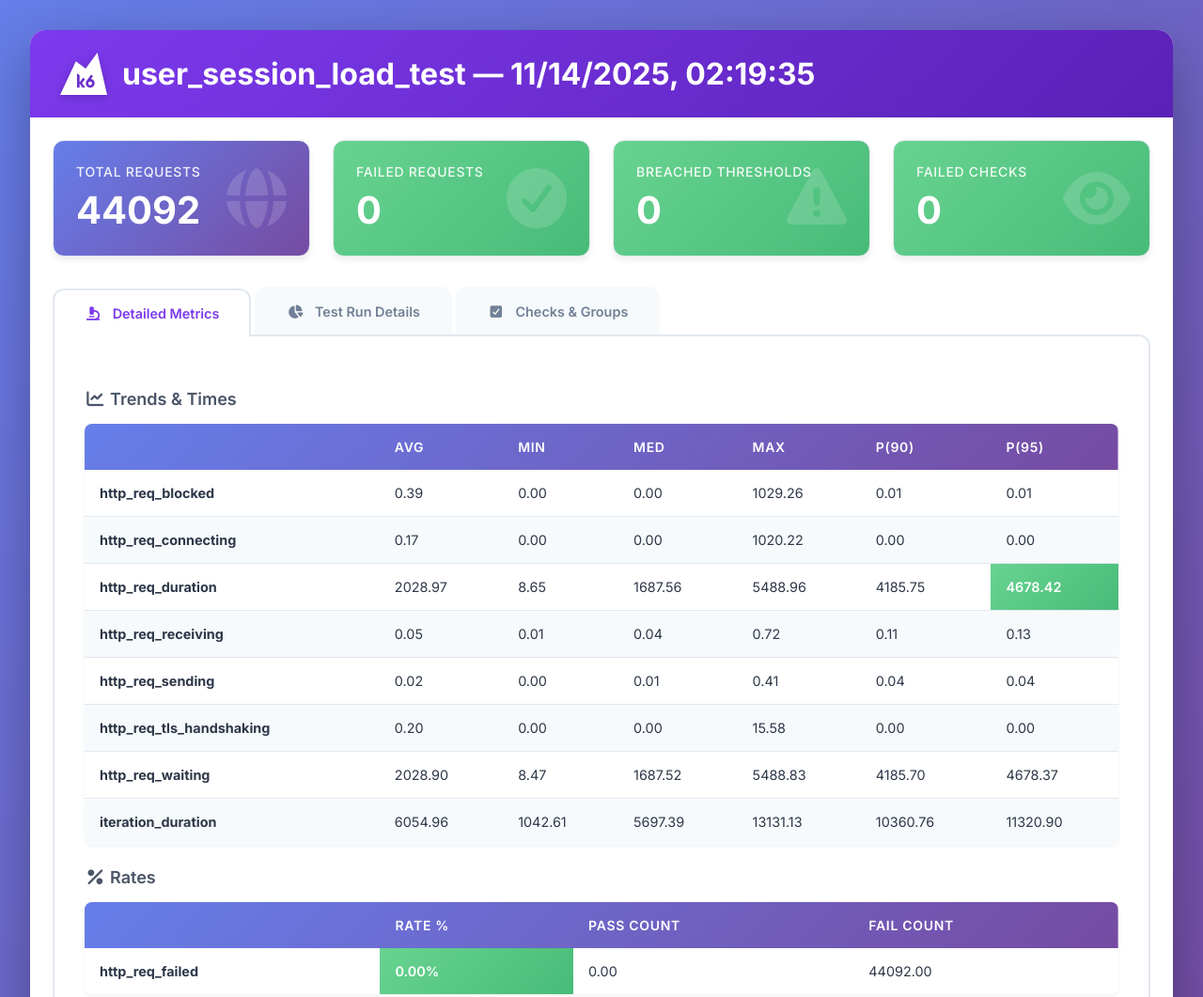
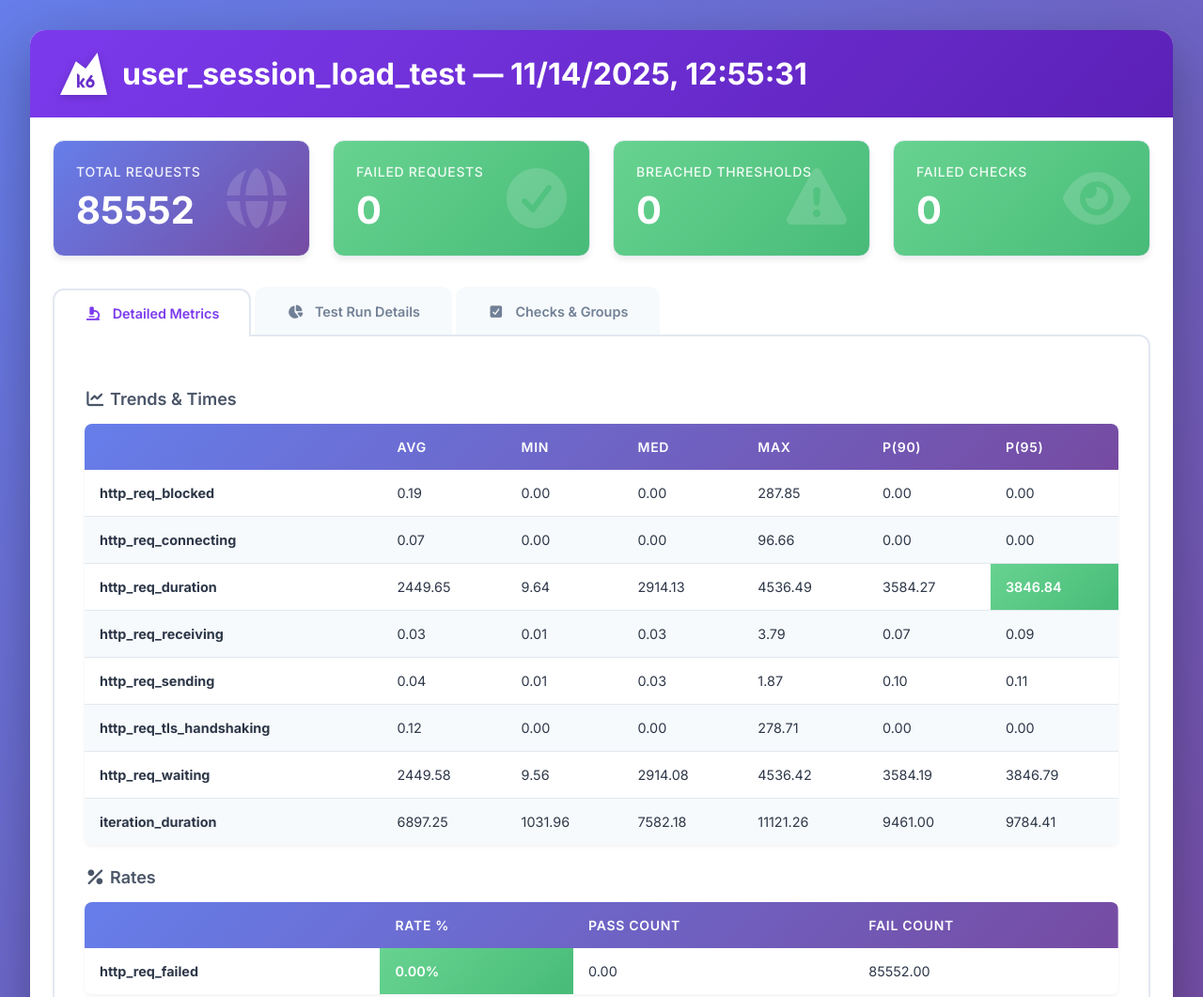
Before and after one commit to trieu/leo-cdp-framework, a browser extension: page tests_with_k6/results/user_session_load_test.html in a window 1280 px wide. Shown: the top 1061 px of the page at 94% size. Drawn offline with Linux system fonts and the light colour scheme.

Commit message:
update load test code and deployment flow

```diff
--- a/tests_with_k6/results/user_session_load_test.html
+++ b/tests_with_k6/results/user_session_load_test.html
@@ -1,4 +1,4 @@
-<!-- Report generated at: 11/14/2025, 02:19:35 -->
+<!-- Report generated at: 11/14/2025, 12:55:31 -->
 <!DOCTYPE html>
 <html lang="en">
   <head>
@@ -11,7 +11,7 @@
     <link href="https://fonts.googleapis.com/css2?family=Inter:wght@300;400;500;600;700&display=swap" rel="stylesheet">
 
     <meta name="viewport" content="width=device-width, initial-scale=1.0" />
-    <title>user_session_load_test — 11/14/2025, 02:19:35</title>
+    <title>user_session_load_test — 11/14/2025, 12:55:31</title>
     <style>
       * {
         margin: 0;
@@ -474,7 +474,7 @@
       <header>
         <h1>
           <svg width="50" height="45" viewBox="0 0 50 45" fill="none"><path d="M31.968 34.681a2.007 2.007 0 002.011-2.003c0-1.106-.9-2.003-2.011-2.003a2.007 2.007 0 00-2.012 2.003c0 1.106.9 2.003 2.012 2.003z" fill="white"></path><path d="M39.575 0L27.154 16.883 16.729 9.31 0 45h50L39.575 0zM23.663 37.17l-2.97-4.072v4.072h-2.751V22.038l2.75 1.989v7.66l3.659-5.014 2.086 1.51-3.071 4.21 3.486 4.776h-3.189v.001zm8.305.17c-2.586 0-4.681-2.088-4.681-4.662 0-1.025.332-1.972.896-2.743l4.695-6.435 2.086 1.51-2.239 3.07a4.667 4.667 0 013.924 4.6c0 2.572-2.095 4.66-4.681 4.66z" fill="white"></path></svg>
-          user_session_load_test — 11/14/2025, 02:19:35
+          user_session_load_test — 11/14/2025, 12:55:31
         </h1>
       </header>
 
@@ -485,7 +485,7 @@
             <i class="fas fa-globe icon"></i>
             <h4>Total Requests</h4>
             <div class="metric-value">
-              44092
+              85552
 
             </div>
           </div>
@@ -543,30 +543,30 @@
                   <tr>
                     <td><b>http_req_blocked</b></td>
 
-                      <td class="">0.39</td>
+                      <td class="">0.19</td>
 
                       <td class="">0.00</td>
 
                       <td class="">0.00</td>
 
-                      <td class="">1029.26</td>
+                      <td class="">287.85</td>
 
-                      <td class="">0.01</td>
+                      <td class="">0.00</td>
 
-                      <td class="">0.01</td>
+                      <td class="">0.00</td>
 
                   </tr>
 
                   <tr>
                     <td><b>http_req_connecting</b></td>
 
-                      <td class="">0.17</td>
+                      <td class="">0.07</td>
 
                       <td class="">0.00</td>
 
                       <td class="">0.00</td>
 
-                      <td class="">1020.22</td>
+                      <td class="">96.66</td>
 
                       <td class="">0.00</td>
 
@@ -577,64 +577,64 @@
                   <tr>
                     <td><b>http_req_duration</b></td>
 
-                      <td class="">2028.97</td>
+                      <td class="">2449.65</td>
 
-                      <td class="">8.65</td>
+                      <td class="">9.64</td>
 
-                      <td class="">1687.56</td>
+                      <td class="">2914.13</td>
 
-                      <td class="">5488.96</td>
+                      <td class="">4536.49</td>
 
-                      <td class="">4185.75</td>
+                      <td class="">3584.27</td>
 
-                      <td class="good">4678.42</td>
+                      <td class="good">3846.84</td>
 
                   </tr>
 
                   <tr>
                     <td><b>http_req_receiving</b></td>
 
-                      <td class="">0.05</td>
+                      <td class="">0.03</td>
 
                       <td class="">0.01</td>
 
-                      <td class="">0.04</td>
+                      <td class="">0.03</td>
 
-                      <td class="">0.72</td>
+                      <td class="">3.79</td>
 
-                      <td class="">0.11</td>
+                      <td class="">0.07</td>
 
-                      <td class="">0.13</td>
+                      <td class="">0.09</td>
 
                   </tr>
 
                   <tr>
                     <td><b>http_req_sending</b></td>
 
-                      <td class="">0.02</td>
-
-                      <td class="">0.00</td>
+                      <td class="">0.04</td>
 
                       <td class="">0.01</td>
 
-                      <td class="">0.41</td>
+                      <td class="">0.03</td>
 
-                      <td class="">0.04</td>
+                      <td class="">1.87</td>
 
-                      <td class="">0.04</td>
+                      <td class="">0.10</td>
+
+                      <td class="">0.11</td>
 
                   </tr>
 
                   <tr>
                     <td><b>http_req_tls_handshaking</b></td>
 
-                      <td class="">0.20</td>
+                      <td class="">0.12</td>
 
                       <td class="">0.00</td>
 
                       <td class="">0.00</td>
 
-                      <td class="">15.58</td>
+                      <td class="">278.71</td>
 
                       <td class="">0.00</td>
 
@@ -645,34 +645,34 @@
                   <tr>
                     <td><b>http_req_waiting</b></td>
 
-                      <td class="">2028.90</td>
+                      <td class="">2449.58</td>
 
-                      <td class="">8.47</td>
+                      <td class="">9.56</td>
 
-                      <td class="">1687.52</td>
+                      <td class="">2914.08</td>
 
-                      <td class="">5488.83</td>
+                      <td class="">4536.42</td>
 
-                      <td class="">4185.70</td>
+                      <td class="">3584.19</td>
 
-                      <td class="">4678.37</td>
+                      <td class="">3846.79</td>
 
                   </tr>
 
                   <tr>
                     <td><b>iteration_duration</b></td>
 
-                      <td class="">6054.96</td>
+                      <td class="">6897.25</td>
 
-                      <td class="">1042.61</td>
+                      <td class="">1031.96</td>
 
-                      <td class="">5697.39</td>
+                      <td class="">7582.18</td>
 
-                      <td class="">13131.13</td>
+                      <td class="">11121.26</td>
 
-                      <td class="">10360.76</td>
+                      <td class="">9461.00</td>
 
-                      <td class="">11320.90</td>
+                      <td class="">9784.41</td>
 
                   </tr>
 
@@ -700,7 +700,7 @@
 
                       <td class="">0.00</td>
 
-                      <td class="">44092.00</td>
+                      <td class="">85552.00</td>
 
                   </tr>
 
@@ -725,7 +725,7 @@
                   <i class="fas fa-eye icon"></i>
                   <div class="stat-row">
                     <span class="stat-label">Passed</span>
-                    <span class="stat-value">88184</span>
+                    <span class="stat-value">171104</span>
                   </div>
                   <div class="stat-row">
                     <span class="stat-label">Failed</span>
@@ -740,11 +740,11 @@
                   <i class="fas fa-redo icon"></i>
                   <div class="stat-row">
                     <span class="stat-label">Total</span>
-                    <span class="stat-value">22046</span>
+                    <span class="stat-value">42776</span>
                   </div>
                   <div class="stat-row">
                     <span class="stat-label">Rate</span>
-                    <span class="stat-value">89.67/s</span>
+                    <span class="stat-value">109.03/s</span>
                   </div>
                 </div>
 
@@ -754,11 +754,11 @@
                 <i class="fas fa-user icon"></i>
                 <div class="stat-row">
                   <span class="stat-label">Min</span>
-                  <span class="stat-value">18</span>
+                  <span class="stat-value">2</span>
                 </div>
                 <div class="stat-row">
                   <span class="stat-label">Max</span>
-                  <span class="stat-value">999</span>
+                  <span class="stat-value">1000</span>
                 </div>
               </div>
 
@@ -768,14 +768,14 @@
                 <div class="stat-row">
                   <span class="stat-label">Total</span>
                   <span class="stat-value">
-                    44092
+                    85552
 
                   </span>
                 </div>
                 <div class="stat-row">
                   <span class="stat-label">Rate</span>
                   <span class="stat-value">
-                    179.33/s
+                    218.07/s
 
                   </span>
                 </div>
@@ -786,11 +786,11 @@
                 <i class="fas fa-cloud-download-alt icon"></i>
                 <div class="stat-row">
                   <span class="stat-label">Total</span>
-                  <span class="stat-value">38.58 MB</span>
+                  <span class="stat-value">54.13 MB</span>
                 </div>
                 <div class="stat-row">
                   <span class="stat-label">Rate</span>
-                  <span class="stat-value">0.16 mB/s</span>
+                  <span class="stat-value">0.14 mB/s</span>
                 </div>
               </div>
 
@@ -799,11 +799,11 @@
                 <i class="fas fa-cloud-upload-alt icon"></i>
                 <div class="stat-row">
                   <span class="stat-label">Total</span>
-                  <span class="stat-value">25.81 MB</span>
+                  <span class="stat-value">5.52 MB</span>
                 </div>
                 <div class="stat-row">
                   <span class="stat-label">Rate</span>
-                  <span class="stat-value">0.10 mB/s</span>
+                  <span class="stat-value">0.01 mB/s</span>
                 </div>
               </div>
             </div>
@@ -831,28 +831,28 @@
 
                   <tr class="checkDetails">
                     <td width="50%">INIT: status 200</td>
-                    <td class="good">22046</td>
+                    <td class="good">42776</td>
                     <td class="">0</td>
                     <td class="">100.00</td>
                   </tr>
 
                   <tr class="checkDetails">
                     <td width="50%">INIT: duration &lt; 8s</td>
-                    <td class="good">22046</td>
+                    <td class="good">42776</td>
                     <td class="">0</td>
                     <td class="">100.00</td>
                   </tr>
 
                   <tr class="checkDetails">
                     <td width="50%">ETV: status 200</td>
-                    <td class="good">22046</td>
+                    <td class="good">42776</td>
                     <td class="">0</td>
                     <td class="">100.00</td>
                   </tr>
 
                   <tr class="checkDetails">
                     <td width="50%">ETV: duration &lt; 8s</td>
-                    <td class="good">22046</td>
+                    <td class="good">42776</td>
                     <td class="">0</td>
                     <td class="">100.00</td>
                   </tr>
```
Also changed, not shown: tests_with_k6/user_session_load_test.js (+44 -21 lines), tests_with_k6/demo-cdp-server-deployment.drawio.png (added), tests_with_k6/results/report_1000_summary-14-11-2025-13h.png (added).
